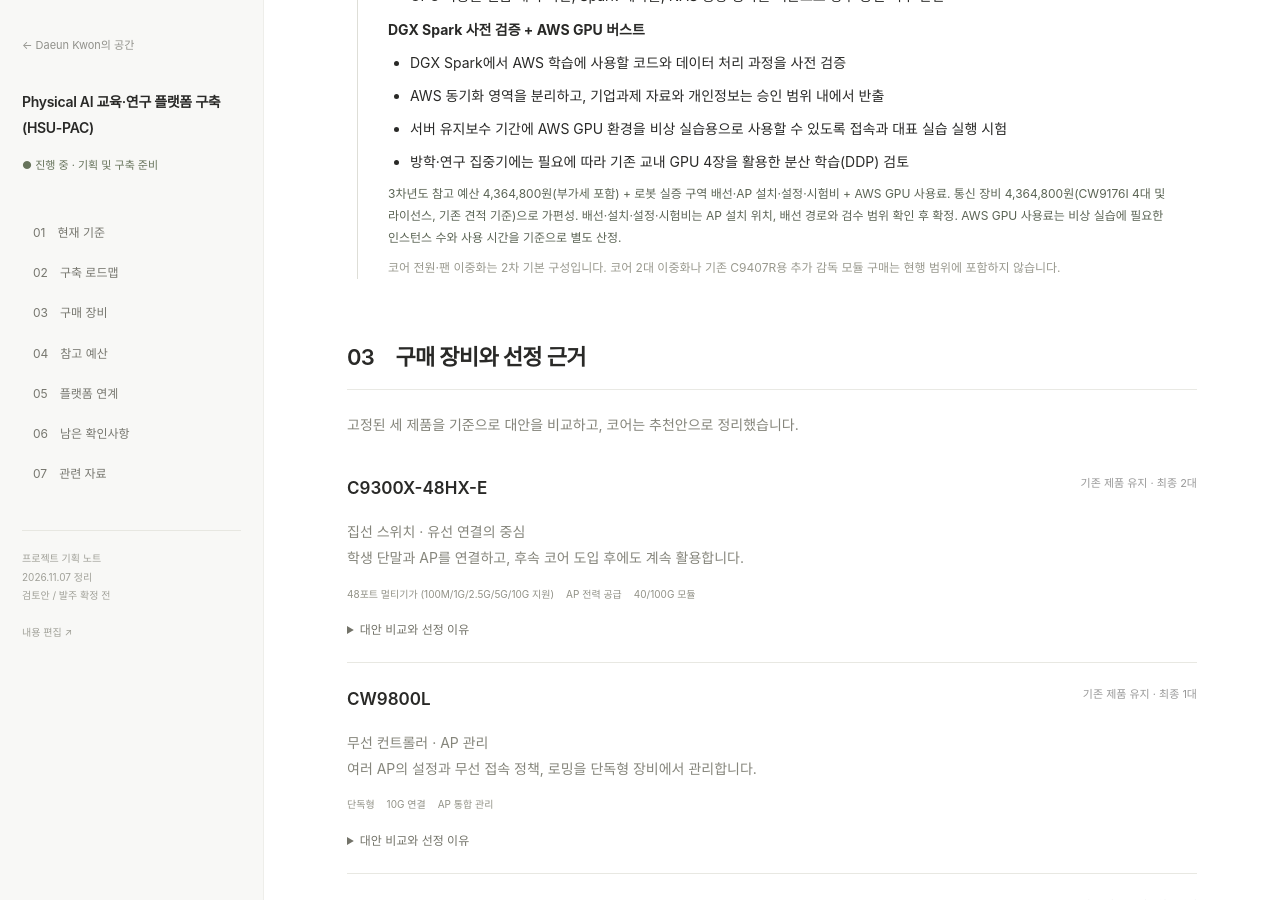
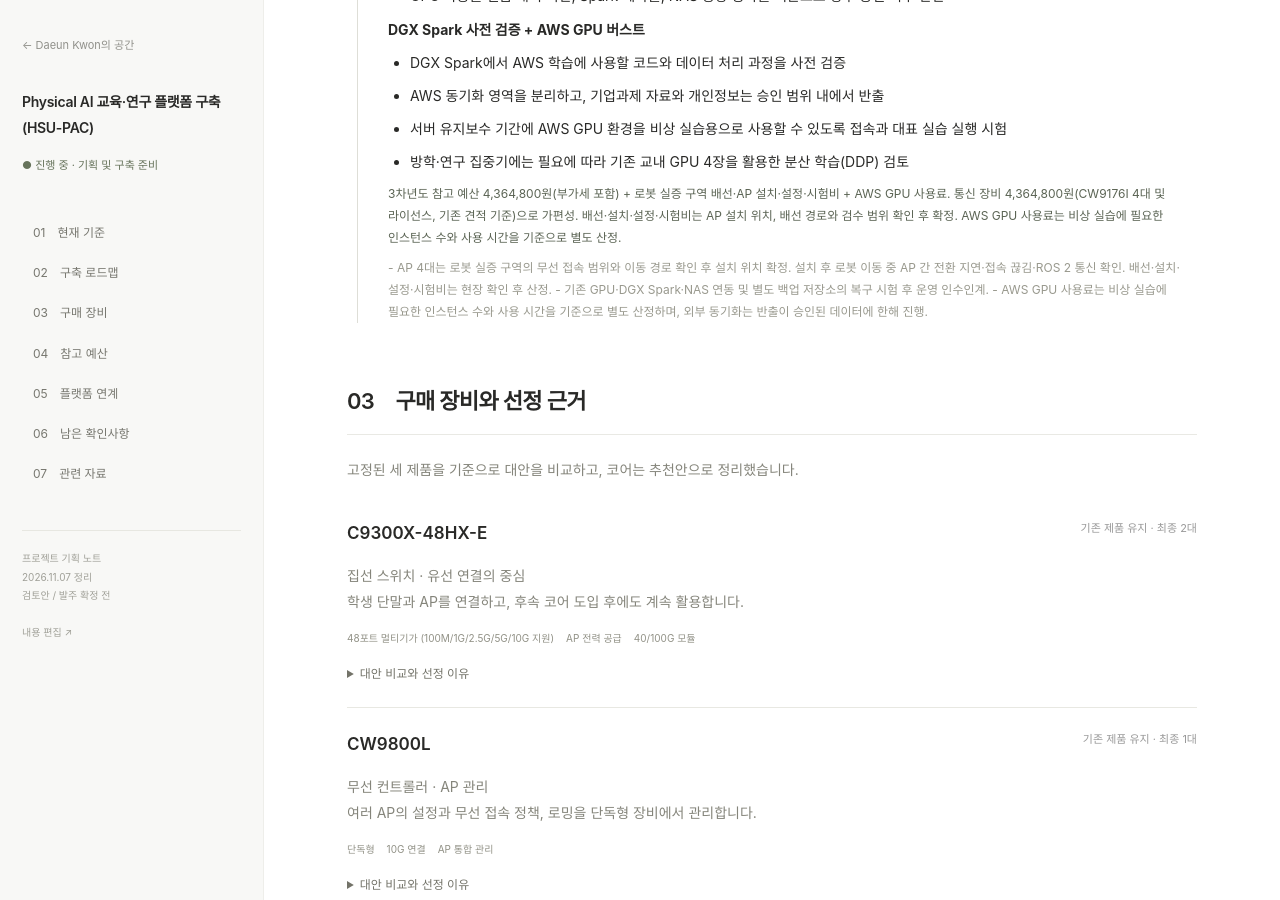
Before and after one commit to Ddaeunn425/ddaeunn425.github.io, a Jekyll site: the page built from hsu-pac.html, in a window 1280 px wide and 900 px high, scrolled down 3429 px. Built offline with Jekyll 4.4.1, drawn with Linux system fonts in a browser that asks for light colours.

Commit message:
Update _data/hsu.json (via Pages CMS)

```diff
--- a/_data/hsu.json
+++ b/_data/hsu.json
@@ -25,7 +25,7 @@
       "title": "3차년도 신규 구축 장비 및 수량",
       "body": "<ul><li><p><strong>AP CW9176I 4대 추가(누적 6대)</strong></p></li><li><p><strong>로봇 실증 구역 배선</strong></p></li></ul><h3>- 통신망 인프라</h3><p><strong>CW9176I 4대 추가 + 로봇 실증 구역 배선</strong></p><ul><li><p>로봇 이동 경로와 실습 구역의 무선 접속 범위를 확인해 AP 배치 최종 조정</p></li><li><p>로봇 이동 중 AP 간 전환 지연·접속 끊김을 확인하고, 제어 장치와의 ROS 2 통신 시험</p></li><li><p>스위치·무선 컨트롤러 설정 백업 및 최종 성능 검수 후 운영 인수인계</p></li></ul><h3>- 연산·저장 인프라</h3><p><strong>기존 교내 GPU 서버·DGX Spark·공용 NAS·별도 백업 스토리지 연계 검수</strong></p><ul><li><p>학생 단말의 GPU 실습 접속과 로봇의 데이터 전송을 확인하고, 실습 결과를 NAS 조별 폴더에 저장</p></li><li><p>2차년도에 구축한 별도 백업 저장소에서 대표 파일과 조별 폴더를 복구해 확인</p></li><li><p>GPU 사용률·실습 대기 시간, Spark 예약률, NAS 용량 증가를 기준으로 향후 증설 여부 판단</p></li></ul><p><strong>DGX Spark 사전 검증 + AWS GPU 버스트</strong></p><ul><li><p>DGX Spark에서 AWS 학습에 사용할 코드와 데이터 처리 과정을 사전 검증</p></li><li><p>AWS 동기화 영역을 분리하고, 기업과제 자료와 개인정보는 승인 범위 내에서 반출</p></li><li><p>서버 유지보수 기간에 AWS GPU 환경을 비상 실습용으로 사용할 수 있도록 접속과 대표 실습 실행 시험</p></li><li><p>방학·연구 집중기에는 필요에 따라 기존 교내 GPU 4장을 활용한 분산 학습(DDP) 검토</p></li></ul><p></p>",
       "amount": "3차년도 참고 예산 4,364,800원(부가세 포함) + 로봇 실증 구역 배선·AP 설치·설정·시험비 + AWS GPU 사용료.\n\n통신 장비 4,364,800원(CW9176I 4대 및 라이선스, 기존 견적 기준)으로 가편성. 배선·설치·설정·시험비는 AP 설치 위치, 배선 경로와 검수 범위 확인 후 확정. AWS GPU 사용료는 비상 실습에 필요한 인스턴스 수와 사용 시간을 기준으로 별도 산정.",
-      "note": "코어 전원·팬 이중화는 2차 기본 구성입니다. 코어 2대 이중화나 기존 C9407R용 추가 감독 모듈 구매는 현행 범위에 포함하지 않습니다."
+      "note": "- AP 4대는 로봇 실증 구역의 무선 접속 범위와 이동 경로 확인 후 설치 위치 확정. 설치 후 로봇 이동 중 AP 간 전환 지연·접속 끊김·ROS 2 통신 확인. 배선·설치·설정·시험비는 현장 확인 후 산정.\n- 기존 GPU·DGX Spark·NAS 연동 및 별도 백업 저장소의 복구 시험 후 운영 인수인계.\n- AWS GPU 사용료는 비상 실습에 필요한 인스턴스 수와 사용 시간을 기준으로 별도 산정하며, 외부 동기화는 반출이 승인된 데이터에 한해 진행."
     }
   ],
   "equipment_intro": "고정된 세 제품을 기준으로 대안을 비교하고, 코어는 추천안으로 정리했습니다.",
```
